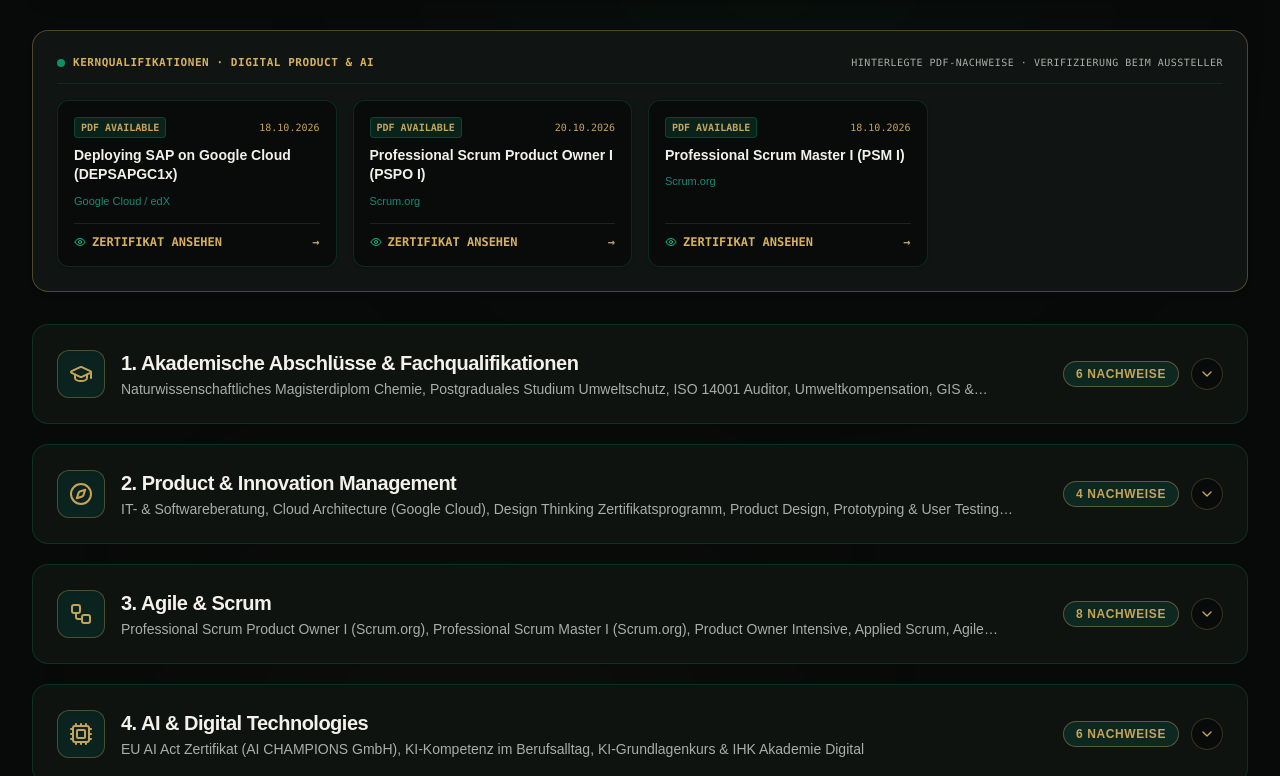
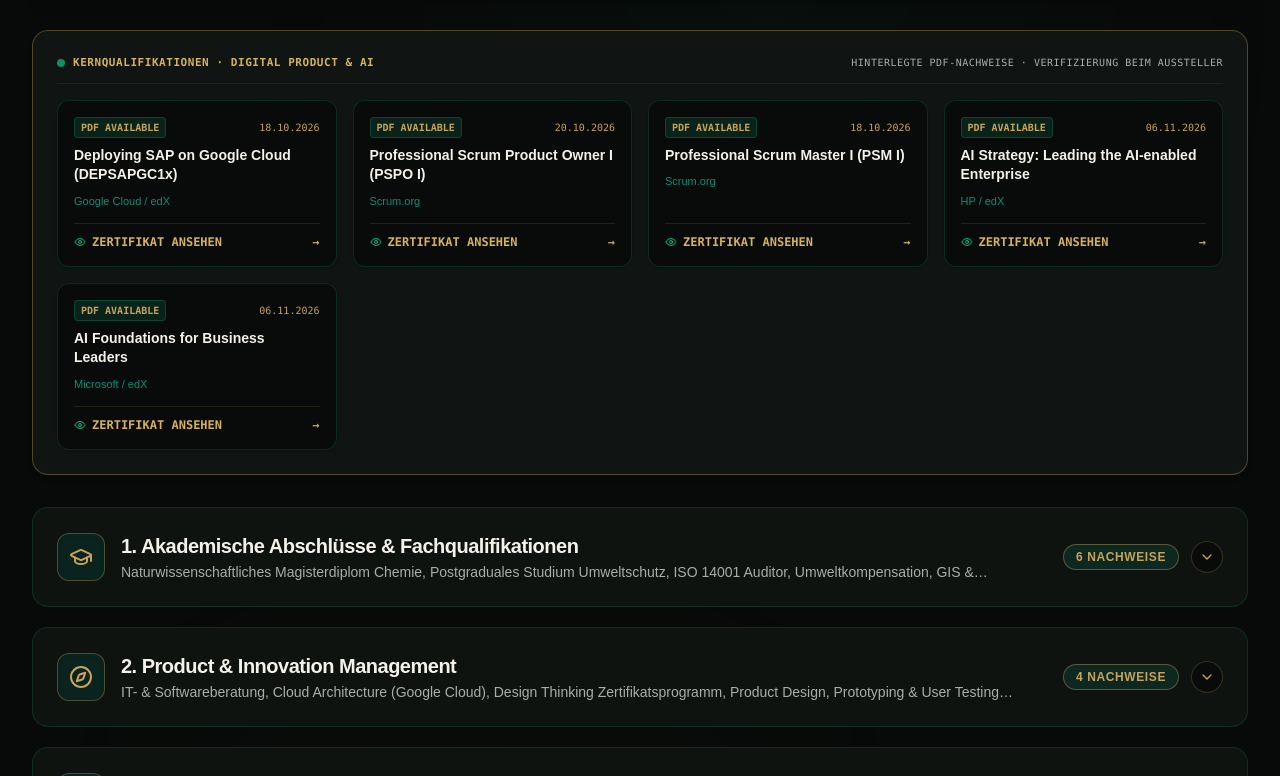
Before and after one commit to nataliastachowiak-bit/Natalia-Stachowiak, a React (Vite) app: page /certificates in a window 1280 px wide. Shown: the part 404-1180 px from the top of the page. Built offline with nearby package versions, Linux system fonts and the light colour scheme; no server answers; a web font is replaced by a local one.

Commit message:
Add verified HP and Microsoft edX credentials to portfolio

```diff
--- a/src/pages/CertificatesPage.tsx
+++ b/src/pages/CertificatesPage.tsx
@@ -222,12 +222,12 @@ export const CertificatesPage: React.FC<CertificatesPageProps> = ({ currentLang
           pl: '4. Sztuczna inteligencja i technologie cyfrowe',
         },
         subtitle: {
-          de: 'EU AI Act Zertifikat (AI CHAMPIONS GmbH), KI-Kompetenz im Berufsalltag, KI-Grundlagenkurs & IHK Akademie Digital',
-          en: 'EU AI Act Certificate (AI Champions GmbH), AI Professional Literacy, AI Fundamentals & IHK AI Compact',
-          pl: 'Certyfikat Aktu o AI (AI Champions GmbH), kompetencje AI w pracy, kurs podstawowy i IHK AI Kompakt',
+          de: 'HP AI Strategy, Microsoft AI Foundations, AI for Leaders, Sustainable AI, EU AI Act und weitere KI-Kompetenznachweise',
+          en: 'HP AI Strategy, Microsoft AI Foundations, AI for Leaders, Sustainable AI, EU AI Act and further AI credentials',
+          pl: 'HP AI Strategy, Microsoft AI Foundations, AI for Leaders, Sustainable AI, EU AI Act oraz dodatkowe certyfikaty AI',
         },
         items: CERTIFICATES.filter((c) =>
-          ['cert-ai-for-leaders', 'cert-sustainable-ai', 'cert-eu-ai-act-2026', 'cert-ki-kompetenz', 'cert-ai-grundlagen', 'cert-ai-kompakt'].includes(c.id)
+          ['cert-hp-ai-strategy', 'cert-microsoft-ai-foundations', 'cert-ai-for-leaders', 'cert-sustainable-ai', 'cert-eu-ai-act-2026', 'cert-ki-kompetenz', 'cert-ai-grundlagen', 'cert-ai-kompakt'].includes(c.id)
         ).sort((a, b) => parseDateForSorting(b) - parseDateForSorting(a)),
       },
       {
@@ -255,6 +255,8 @@ export const CertificatesPage: React.FC<CertificatesPageProps> = ({ currentLang
       'cert-pspo-1',
       'cert-psm-1',
       'cert-google-cloud-sap',
+      'cert-hp-ai-strategy',
+      'cert-microsoft-ai-foundations',
     ];
     return CERTIFICATES.filter((c) => targetIds.includes(c.id));
   }, []);
```
